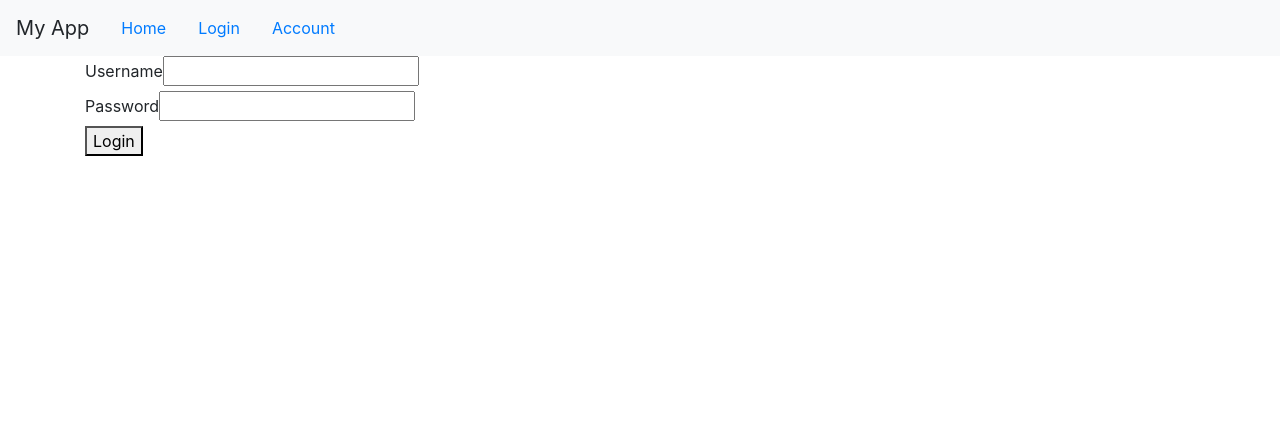
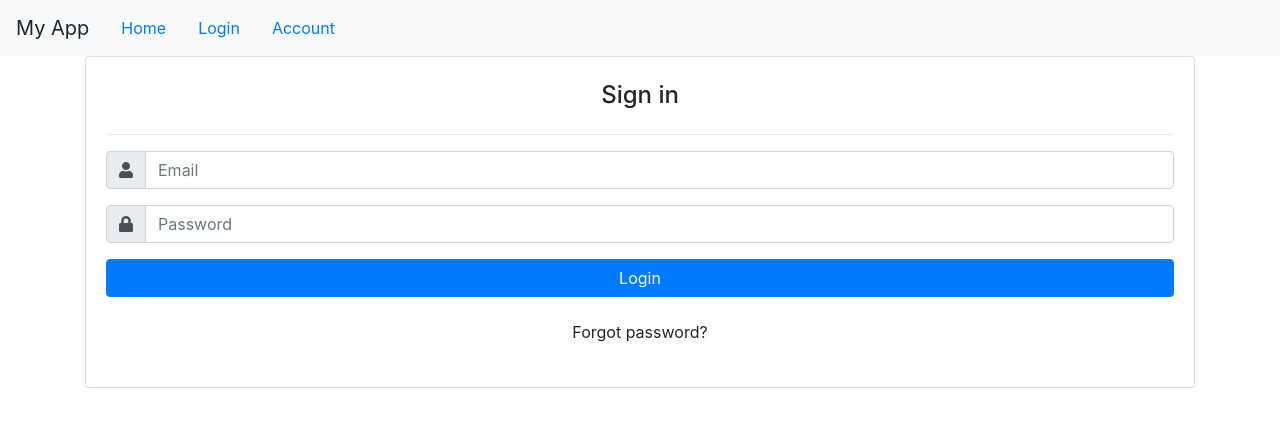
Before and after one commit to lucas-two/Web-Week-4-Angular, an Angular app in the folder my-app/: page /login in a window 1280 px wide. Shown: the top 424 px of the page. Built offline with nearby package versions, Linux system fonts and the light colour scheme.

Commit message:
Login working

```diff
--- a/my-app/src/app/account/account.component.html
+++ b/my-app/src/app/account/account.component.html
@@ -1 +1,2 @@
 <h1>Account</h1>
+<img crossorigin="anonymous" src="https://upload.wikimedia.org/wikipedia/commons/5/5e/Tour_de_France_2019%2C_Egan_Bernal_%2848417058947%29_%28cropped_small%29.jpg" class="jpg" alt="Egan Bernal in 2019" style="">
--- a/my-app/src/app/login/login.component.html
+++ b/my-app/src/app/login/login.component.html
@@ -1,17 +1,17 @@
-<!-- <link rel="stylesheet" href="https://use.fontawesome.com/releases/v5.0.8/css/all.css">
+<link rel="stylesheet" href="https://use.fontawesome.com/releases/v5.0.8/css/all.css">
 
 <div class="card">
   <article class="card-body">
     <h4 class="card-title text-center mb-4 mt-1">Sign in</h4>
     <hr>
-    <p class="text-success text-center">Some message goes here</p>
+    <p *ngIf="wrongPass" class="text-danger text-center"> * Incorrect password</p>
     <form>
     <div class="form-group">
     <div class="input-group">
       <div class="input-group-prepend">
           <span class="input-group-text"> <i class="fa fa-user"></i> </span>
        </div>
-      <input name="" class="form-control" placeholder="Email" type="email">
+      <input name="email" [(ngModel)]="email" class="form-control" placeholder="Email" type="email">
     </div>
     </div>
     <div class="form-group">
@@ -19,27 +19,13 @@
       <div class="input-group-prepend">
           <span class="input-group-text"> <i class="fa fa-lock"></i> </span>
        </div>
-        <input class="form-control" placeholder="Password" type="password">
+        <input name="password" [(ngModel)]="password" class="form-control" placeholder="Password" type="password">
     </div>
     </div>
     <div class="form-group">
-    <button type="submit" class="btn btn-primary btn-block">Login </button>
+    <button type="submit" class="btn btn-primary btn-block" (click)="LoginUser()">Login</button>
     </div>
     <p class="text-center"><a href="#" class="btn">Forgot password?</a></p>
     </form>
   </article>
-  </div> -->
-
-  <form>
-    <div class="input">
-      <label>Username</label>
-      <input type="text" name="username" [(ngModel)]="username">
-    </div>
-    <div class="input">
-      <label>Password</label>
-      <input type="password" name="password" [(ngModel)]="password">
-    </div>
-    <div class="input">
-      <button type="submit" (click)="LoginUser()">Login</button>
-    </div>
-  </form>
+  </div>
--- a/my-app/src/app/login/login.component.ts
+++ b/my-app/src/app/login/login.component.ts
@@ -1,4 +1,5 @@
 import { Component, OnInit } from '@angular/core';
+import { Router } from '@angular/router';
 
 @Component({
   selector: 'app-login',
@@ -6,20 +7,26 @@ import { Component, OnInit } from '@angular/core';
   styleUrls: ['./login.component.css']
 })
 export class LoginComponent implements OnInit {
-  username: string;
+  email: string;
   password: string;
+  wrongPass: boolean;
 
-  constructor() { }
+  constructor(private router: Router) { }
 
   ngOnInit() {
   }
 
   LoginUser() {
-    if (this.username === 'Admin' && this.password === '123') {
-      alert('Welcome!');
+    if (
+      this.email === 'admin@email.com' && this.password === 'a' ||
+      this.email === 'tim@email.com' && this.password === 't' ||
+      this.email === 'john@email.com' && this.password === 'j'
+      ) {
+      this.wrongPass = false;
+      this.router.navigate(['/account/']);
 
     } else {
-      alert('Bad password!');
+      this.wrongPass = true;
     }
   }
 
```
